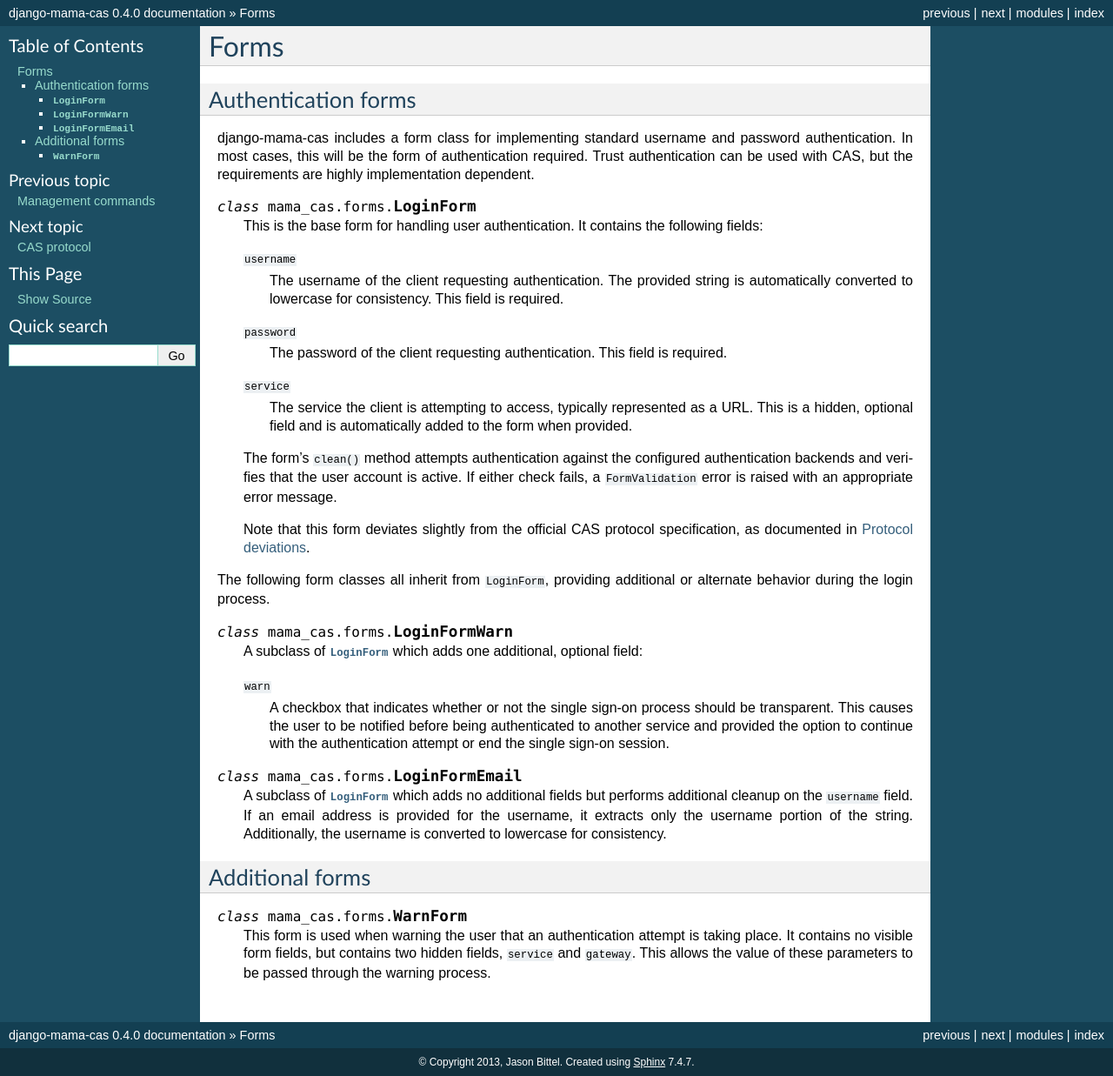
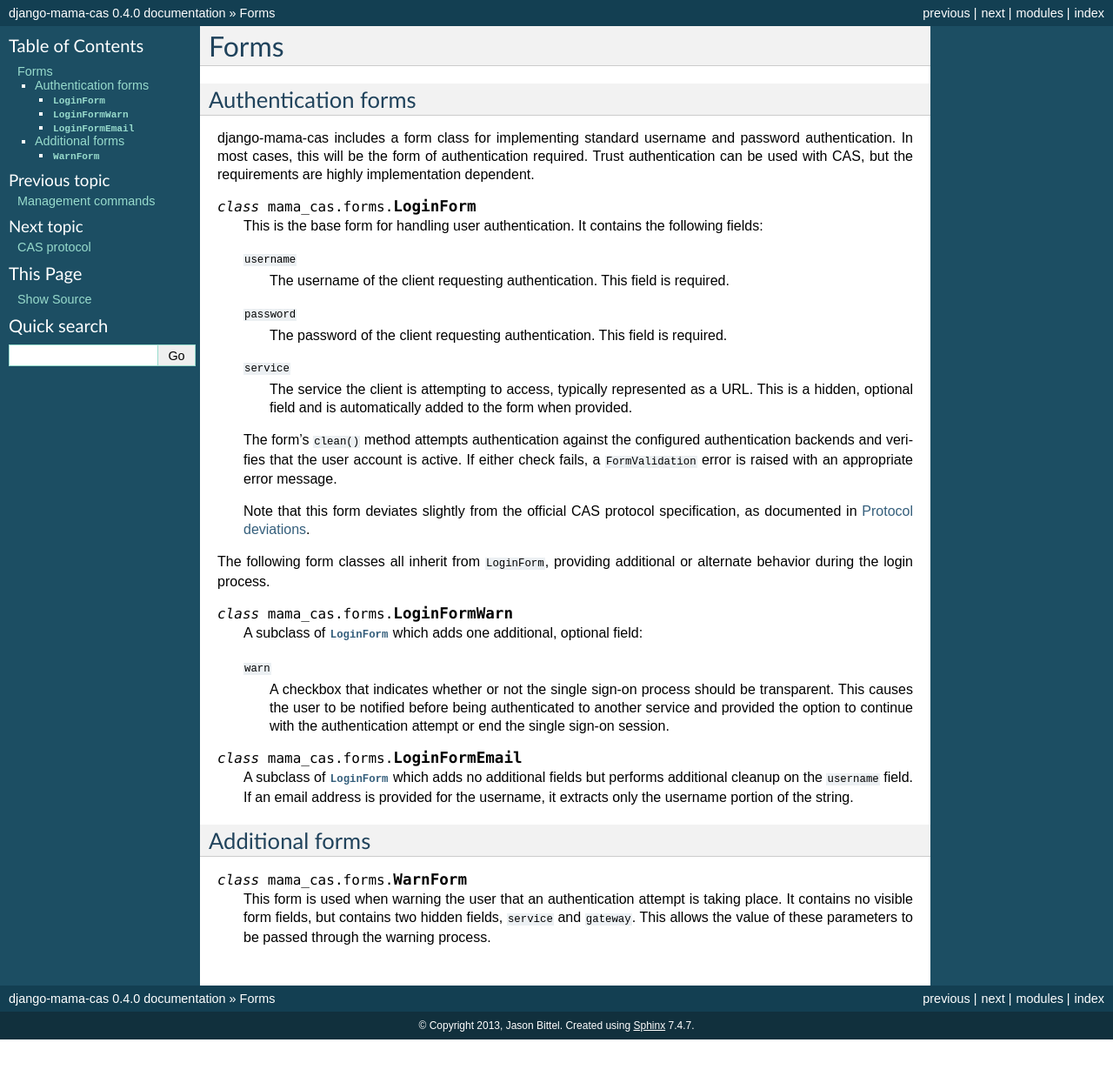
Before and after one commit to jbittel/django-mama-cas, a Sphinx documentation site: the page built from docs/forms.rst, in a window 1280 px wide. Shown: the whole page at 87% size. Built offline with Sphinx 7.4.7, drawn with Linux system fonts in a browser that asks for light colours; after the commit the page ends 1195 px from its top, so only the background shows below that.

Commit message:
Remove lower() calls on username string
This fixes an issue where mixed-case usernames would fail to
authenticate, depending on the authentication backend in use.

```diff
--- a/docs/forms.rst
+++ b/docs/forms.rst
@@ -18,9 +18,8 @@ requirements are highly implementation dependent.
    following fields:
 
    ``username``
-      The username of the client requesting authentication. The provided
-      string is automatically converted to lowercase for consistency. This
-      field is required.
+      The username of the client requesting authentication. This field is
+      required.
 
    ``password``
       The password of the client requesting authentication. This field is
@@ -57,8 +56,7 @@ or alternate behavior during the login process.
    A subclass of :class:`LoginForm` which adds no additional fields but
    performs additional cleanup on the ``username`` field. If an email address
    is provided for the username, it extracts only the username portion of the
-   string. Additionally, the username is converted to lowercase for
-   consistency.
+   string.
 
 Additional forms
 ----------------
```
Also changed, not shown: 2 other files.
